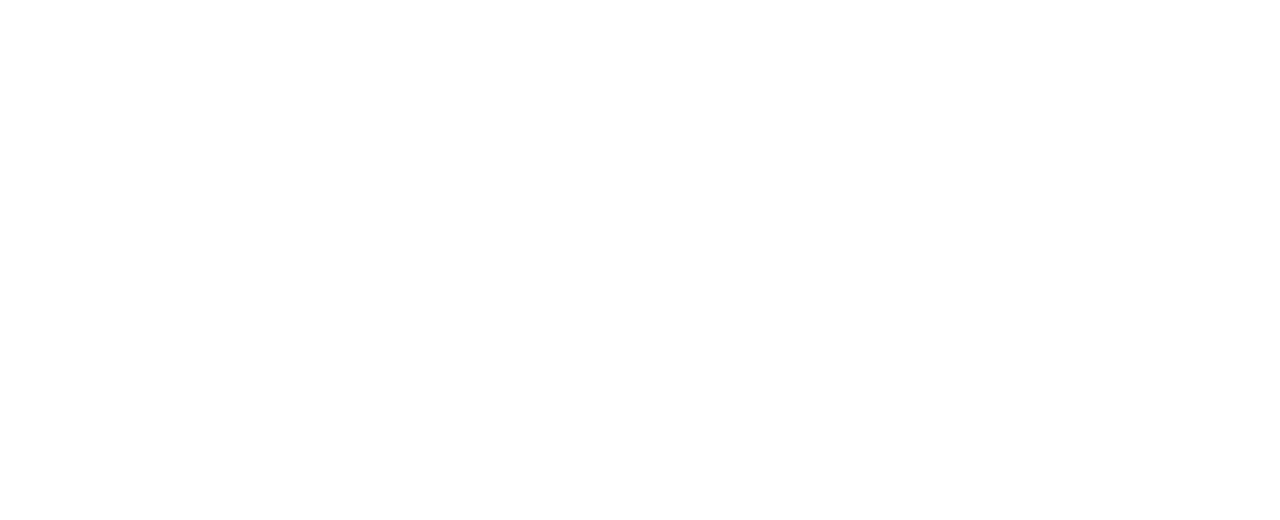
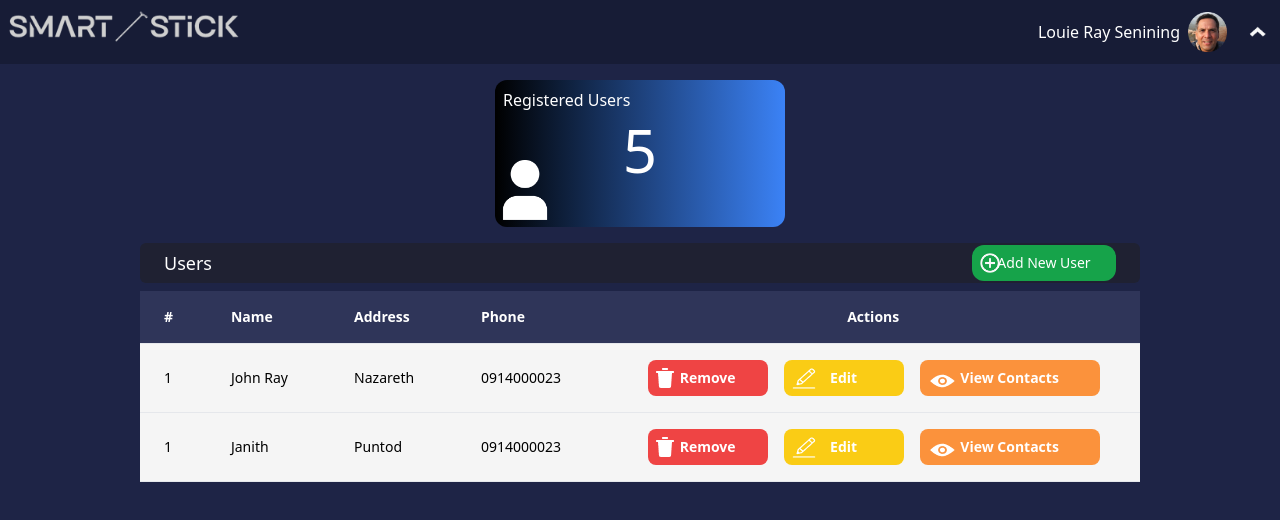
Before and after one commit to jraay12/SmartStick, a React (Create React App) app in the folder my-project/: page /Admin in a window 1280 px wide. Before the commit this address had no page. Shown: the top 520 px of the page. Built offline with nearby package versions, Linux system fonts and the light colour scheme.

Commit message:
add admin page

```diff
--- a/my-project/src/App.js
+++ b/my-project/src/App.js
@@ -2,6 +2,7 @@
 import Login from "./pages/Login";
 import User from "./pages/User";
 import Register from "./components/Register";
+import Admin from "./pages/Admin";
 
 
 function App() {
@@ -12,6 +13,10 @@
       <Route path="/User" element={<User />}>
         <Route path="Register" element={<Register />} />
       </Route>
+      <Route path="/Admin" element={<Admin />}>
+        <Route path="Register" element={<Register />}/>
+      </Route>
+
 
     </Routes>
   )
--- a/my-project/src/components/Buttons.js
+++ b/my-project/src/components/Buttons.js
@@ -5,10 +5,11 @@
       <button
         type={props.type}
         onClick={props.onClick}
+
         className={`select-none w-[120px] h-full   rounded-xl  ${props.className}`}
       >
         <span className="block absolute">
-          <img src={props.image} className="object-contain " />
+          <img src={props.image} className="object-contain" />
         </span>
         {props.buttonName}{" "}
       </button>
--- a/my-project/src/components/Card.js
+++ b/my-project/src/components/Card.js
@@ -2,7 +2,7 @@
 
 const Card = (props) => {
   return (
-    <div className="flex flex-col w-[290px] h-[147px] bg-cardColor rounded-xl">
+    <div className={`flex flex-col w-[290px] h-[147px] bg-cardColor rounded-xl bg-gradient-to-r from-black to-blue-500`}>
       <p className="m-2 text-white font-thin">{props.label}</p>
       <div className="flex justify-center items-center">
         <p
--- a/my-project/src/components/Register.js
+++ b/my-project/src/components/Register.js
@@ -1,4 +1,4 @@
-import React, {useRef, useEffect } from "react";
+import React, { useRef, useEffect } from "react";
 import Input from "../components/Input";
 import Buttons from "../components/Buttons";
 import { useNavigate } from "react-router-dom";
@@ -7,26 +7,34 @@
   const navigate = useNavigate();
   const inputRef = useRef();
 
+  const handleCancel = () => {
+    navigate(-1);
+  };
+
   useEffect(() => {
     inputRef.current.focus();
   }, []);
+
   return (
     <div className="flex justify-center items-center absolute inset-0 backdrop-blur-sm">
       <div className="min-h-[300px] min-w-[400px]  bg-cardColor">
         <form>
           <div className="space-y-2 m-6 ">
-            <Input label="Name" className="text-white" ref={inputRef}/>
+            <Input label="Name" className="text-white" ref={inputRef} />
             <Input label="Phone Number" className="text-white" />
             <Input label="Address" className="text-white" />
             <div className="flex justify-between pt-4">
               <div className="bg-green-600 min-w-[150px] h-10 rounded-lg">
-                <Buttons buttonName="Register" className="min-w-full text-white" />
+                <Buttons
+                  buttonName="Register"
+                  className="min-w-full text-white"
+                />
               </div>
               <div className="bg-red-700 min-w-[150px] h-10 rounded-lg">
                 <Buttons
                   buttonName="Cancel"
                   className="min-w-full text-white"
-                  onClick={() => navigate("/User")}
+                  onClick={handleCancel}
                 />
               </div>
             </div>
--- a/my-project/src/components/Table.js
+++ b/my-project/src/components/Table.js
@@ -4,22 +4,31 @@
 import Button from "./Buttons";
 import Remove from "../assets/remove.png";
 import Edit from "../assets/edit.png";
-import { useNavigate, Outlet } from "react-router-dom";
+import View from "../assets/View.png";
+
+import { useNavigate, Outlet, useLocation } from "react-router-dom";
 
 const Table = (props) => {
 
-  const navigate = useNavigate()
+  const location = useLocation();
 
+  const isSpecificRoute = location.pathname === "/Admin";
 
   return (
     <div className="flex flex-col">
       <div className="flex items-center px-6 h-10 bg-tableColor  rounded-md w-[1000px] text-white text-lg">
         {props.label}
         <div className="flex w-full justify-end ">
-          <div className="flex items-center bg-green-600 rounded-xl w-36 ">
-            <img src={Add} className="absolute object-contain h-[20px] w-[20px] mx-2 z-0" />
-            <button className="select-none w-full h-full  text-sm p-2 z-10" onClick={() => navigate("/User/Register")}>
-              Add Contact
+          <div className="flex items-center bg-green-600 rounded-xl w-36 z-0 ">
+            <img
+              src={Add}
+              className="absolute object-contain h-[20px] w-[20px] mx-2 z-0"
+            />
+            <button
+              className="select-none w-full h-full  text-sm p-2 z-10"
+              onClick={props.onClick}
+            >
+              {props.buttonName}
             </button>
           </div>
         </div>
@@ -31,19 +40,19 @@
               <table class="min-w-full text-left text-sm font-light">
                 <thead class="border-b bg-tableHeaderColor text-white font-medium ">
                   <tr>
-                    <th scope="col" class="px-6 py-4">
+                    <th scope="col" className="px-6 py-4">
                       #
                     </th>
-                    <th scope="col" class="px-6 py-4">
+                    <th scope="col" className="px-6 py-4">
                       Name
                     </th>
-                    <th scope="col" class="px-6 py-4">
+                    <th scope="col" className="px-6 py-4">
                       Address
                     </th>
-                    <th scope="col" class="px-6 py-4">
+                    <th scope="col" className="px-6 py-4">
                       Phone
                     </th>
-                    <th scope="col" class="pl-40 py-4 ">
+                    <th scope="col" className={`${isSpecificRoute && "pl-60"} py-4 pl-40`}>
                       Actions
                     </th>
                   </tr>
@@ -59,21 +68,31 @@
                       <td class="whitespace-nowrap px-6 py-4">{item.Phone}</td>
 
                       <td class="flex items-center justify-center gap-4 w-full py-4">
-                        <div className="bg-red-500 rounded-lg">
+                        <div className="bg-red-500 rounded-lg hover:scale-105 transition">
                           <Button
                             image={Remove}
                             buttonName="Remove"
-                            className="text-white p-2 min-w-[50px] font-semibold"
+                            className="text-white p-2 min-w-[50px] font-semibold "
                           />
                         </div>
 
-                        <div className="bg-yellow-400 rounded-lg">
+                        <div className="bg-yellow-400 rounded-lg hover:scale-105 transition">
                           <Button
                             image={Edit}
                             buttonName="Edit"
-                            className="text-black font-semibold p-2 min-w-[50px]"
+                            className="text-white  font-semibold p-2 min-w-[50px]"
                           />
                         </div>
+
+                        {isSpecificRoute && (
+                          <div className="bg-orange-400 rounded-lg min-w-[180px] hover:scale-105 transition">
+                            <Button
+                              image={View}
+                              buttonName="View Contacts"
+                              className="text-white  font-semibold p-2 min-w-[180px] w-[100px]  "
+                            />
+                          </div>
+                        )}
                       </td>
                     </tr>
                   ))}
--- /dev/null
+++ b/my-project/src/pages/Admin.js
@@ -0,0 +1,27 @@
+import React from "react";
+import Header from "../components/Header";
+import Card from "../components/Card";
+import Table from "../components/Table";
+import userNumber from "../assets/userNumber.png";
+import { useNavigate } from "react-router-dom";
+
+const Admin = () => {
+  const navigate = useNavigate();
+  return (
+    <div>
+      <div className="bg-darkBlue h-screen max-w-full absolute select-none">
+        <div className="flex flex-col gap-4 max-w-full items-center">
+          <Header />
+          <Card label="Registered Users" number="5"  className="text-6xl" image={userNumber}/>
+          <Table
+            label="Users"
+            buttonName="Add New User"
+            onClick={() => navigate("/Admin/Register")}
+          />
+        </div>
+      </div>
+    </div>
+  );
+};
+
+export default Admin;
--- a/my-project/src/pages/User.js
+++ b/my-project/src/pages/User.js
@@ -2,20 +2,31 @@
 import Header from "../components/Header";
 import Card from "../components/Card";
 import userNumber from "../assets/userNumber.png";
-import totalContacts from "../assets/totalContacts.png"
+import totalContacts from "../assets/totalContacts.png";
 import Table from "../components/Table";
+import { useNavigate } from "react-router-dom";
 
 const User = () => {
+
+  const navigate = useNavigate();
+
   return (
     <div className="bg-darkBlue h-screen max-w-full absolute select-none">
       <div className="flex flex-col gap-4 max-w-full items-center">
         <Header />
         <div className="flex gap-5">
           <Card label="User's Number" number="09619400079" image={userNumber} />
-          <Card label="Total Contact's" number="1/3" className="text-6xl font-bold" image={totalContacts} />
+          <Card
+            label="Total Contact's"
+            number="1/3"
+            className="text-6xl font-bold"
+            image={totalContacts}
+          />
         </div>
         <Table
-        label = "CONTACTS"
+          label="CONTACTS"
+          buttonName="Add Contacts"
+          onClick={() => navigate("/User/Register")}
         />
       </div>
     </div>
```
Also changed, not shown: my-project/src/assets/View.png (added).
